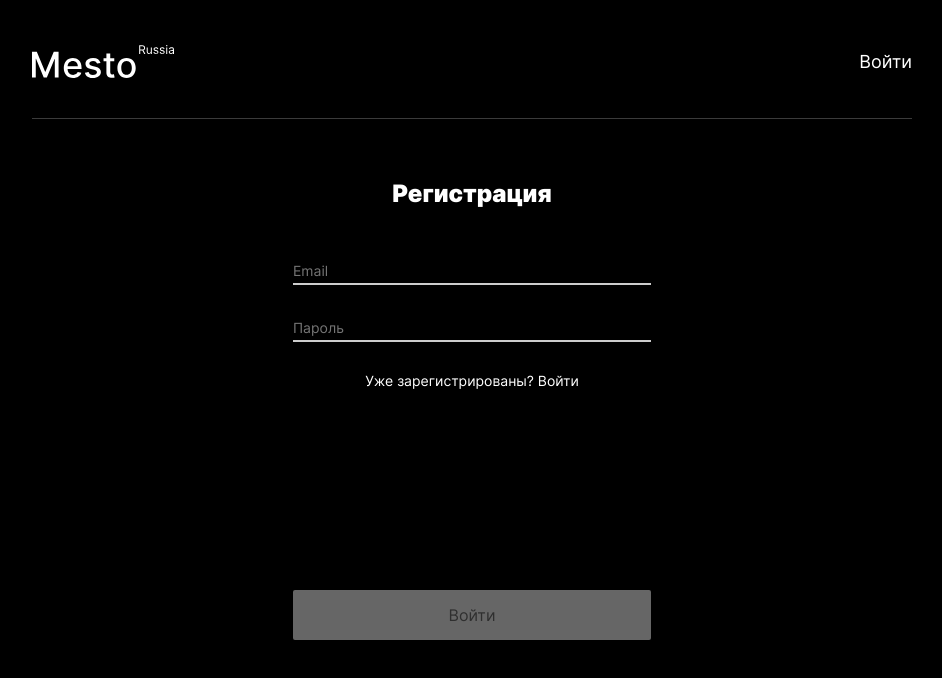
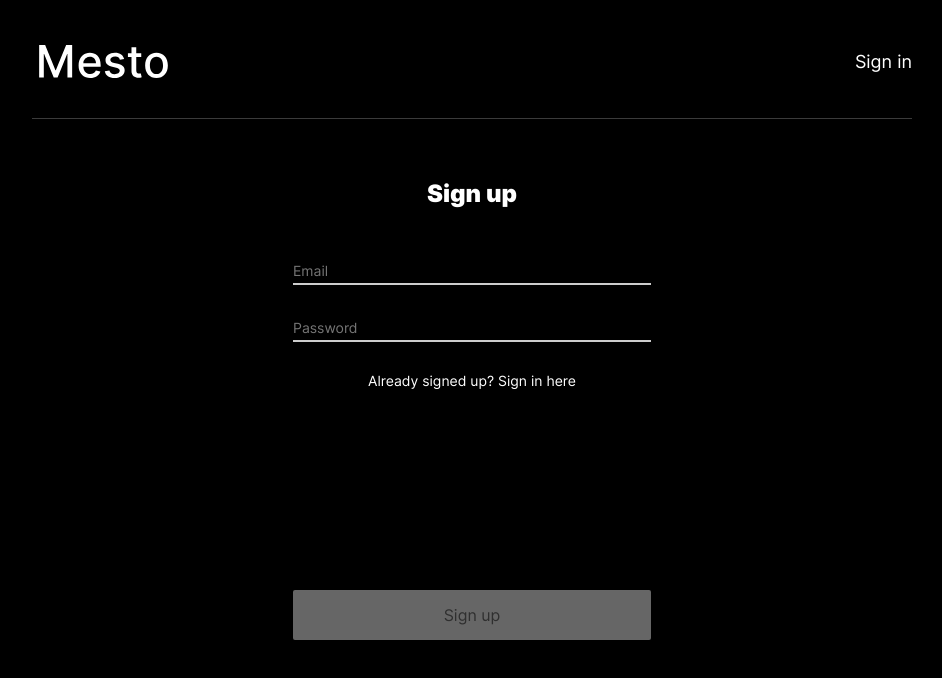
Before and after one commit to ststas/react-mesto-auth, a React (Create React App) app: page /signup in a window 1280 px wide. Shown: the top 678 px of the page, without its empty margins (168-1110 px from the left). Built offline with nearby package versions, Linux system fonts and the light colour scheme.

Commit message:
update mesto language

```diff
--- a/src/blocks/header/__logo/header__logo.css
+++ b/src/blocks/header/__logo/header__logo.css
@@ -2,7 +2,7 @@
   width: 104px;
   height: 24px;
   margin: 0 0 0 27px;
-  background-image: url(../../../images/header__logo.svg);
+  background-image: url(../../../images/header__logo_new.svg);
   background-size: contain;
   background-repeat: no-repeat;
   background-position: center center;
--- a/src/components/Footer.jsx
+++ b/src/components/Footer.jsx
@@ -1,7 +1,7 @@
 function Footer () {
   return (
     <footer className="footer">
-      <p className="footer__copyright">© 2023 Mesto Russia</p>
+      <p className="footer__copyright">© 2023 Mesto by Stanislav Zaitsev</p>
     </footer>
   )
 }
--- a/src/components/Header.jsx
+++ b/src/components/Header.jsx
@@ -4,7 +4,7 @@ function Header ({ isLoggedIn, onSignOut, userEmail, isBurgerOpen, onBurgerClick
   const location = useLocation();
 
   const linkPath = (location.pathname === '/signin') ? '/signup' : '/signin';
-  const linkText = (location.pathname === '/signin') ? 'Регистрация' : 'Войти';
+  const linkText = (location.pathname === '/signin') ? 'Sign up' : 'Sign in';
 
   return (
     <header className="header">
@@ -17,7 +17,7 @@ function Header ({ isLoggedIn, onSignOut, userEmail, isBurgerOpen, onBurgerClick
             </div>
             <div className="header__nav">
               <p className="header__nav-email">{userEmail}</p>
-              <button className="header__button-logout" onClick={onSignOut}>Выйти</button>
+              <button className="header__button-logout" onClick={onSignOut}>Sign out</button>
             </div>
           </>
           )
--- a/src/components/Login.jsx
+++ b/src/components/Login.jsx
@@ -12,13 +12,13 @@ function Login ({ onLogin, isLoading }){
 
   return (
     <div className="auth">
-      <h2 className="auth__title">Вход</h2>
+      <h2 className="auth__title">Sign in</h2>
       <Form
         name={'login'}
         formClassName={'auth__form'}
         onSubmit={handleSubmit}
         submitButtonClassName={`auth__submit-button ${!isValid && 'auth__submit-button_disabled'}`}
-        buttonText={`${isLoading ? 'Вход...' : 'Войти'}`}
+        buttonText={`${isLoading ? 'Signing in...' : 'Sign in'}`}
       >
         <Input
           type={'email'}
@@ -35,7 +35,7 @@ function Login ({ onLogin, isLoading }){
         <Input
           type={'password'}
           name={'password'}
-          placeHolder={'Пароль'}
+          placeHolder={'Password'}
           inputClassName={'auth__field'}
           required={true}
           minLength={''}
--- a/src/components/Popup/AddPlacePopup.jsx
+++ b/src/components/Popup/AddPlacePopup.jsx
@@ -19,8 +19,8 @@ function AddPlacePopup ({ isOpen, onClose, onAddPlace, isLoading }) {
   return (
     <PopupWithForm
       name='newplace'
-      title='Новое место'
-      buttonText={isLoading ? 'Создаем...' : 'Создать'}
+      title='New place adding'
+      buttonText={isLoading ? 'Adding...' : 'Add'}
       isOpen={isOpen}
       onClose={onClose}
       onSubmit={handleSubmit}
@@ -29,7 +29,7 @@ function AddPlacePopup ({ isOpen, onClose, onAddPlace, isLoading }) {
       <Input
         type={'text'}
         name={'name'}
-        placeHolder={'Название'}
+        placeHolder={'New place name'}
         inputClassName={`popup__field ${errors.name && 'popup__field_type_error'}`}
         required={true}
         minLength={'2'}
@@ -42,7 +42,7 @@ function AddPlacePopup ({ isOpen, onClose, onAddPlace, isLoading }) {
       <Input
         type={'url'}
         name={'link'}
-        placeHolder={'Ссылка на картинку'}
+        placeHolder={'Image link'}
         inputClassName={`popup__field ${errors.link && 'popup__field_type_error'}`}
         required={true}
         minLength={''}
--- a/src/components/Popup/DeleteCardPopup.jsx
+++ b/src/components/Popup/DeleteCardPopup.jsx
@@ -9,8 +9,8 @@ function DeleteCardPopup ({ isOpen, onClose, onDeleteCard, cardToDelete, isLoadi
   return (
     <PopupWithForm
       name='newplace-delete'
-      title='Вы уверены?'
-      buttonText={isLoading ? 'Удаляем...' : 'Да'}
+      title='Are you sure?'
+      buttonText={isLoading ? 'Deleting...' : 'Delete'}
       isOpen={isOpen}
       onClose={onClose}
       onSubmit={handleSubmit}
--- a/src/components/Popup/EditAvatarPopup.jsx
+++ b/src/components/Popup/EditAvatarPopup.jsx
@@ -18,8 +18,8 @@ function EditAvatarPopup ({ isOpen, onClose, onUpdateAvatar, isLoading }) {
   return (
     <PopupWithForm
       name='profile-avatar'
-      title='Обновить аватар'
-      buttonText={isLoading ? 'Сохранение...' : 'Сохранить'}
+      title='Avatar update'
+      buttonText={isLoading ? 'Updating...' : 'Update'}
       isOpen={isOpen}
       onClose={onClose}
       onSubmit={handleSubmit}
@@ -28,7 +28,7 @@ function EditAvatarPopup ({ isOpen, onClose, onUpdateAvatar, isLoading }) {
       <Input
         type={'url'}
         name={'avatar'}
-        placeHolder={'Ссылка на картинку'}
+        placeHolder={'Image link'}
         inputClassName={`popup__field popup__field_margin_top ${errors.avatar && 'popup__field_type_error'}`}
         required={true}
         minLength={''}
--- a/src/components/Popup/EditProfilePopup.jsx
+++ b/src/components/Popup/EditProfilePopup.jsx
@@ -22,8 +22,8 @@ function EditProfilePopup ({ isOpen, onClose, onUpdateUser, isLoading }) {
   return (
     <PopupWithForm
       name='profile'
-      title='Редактировать профиль'
-      buttonText={isLoading ? 'Сохранение...' : 'Сохранить'}
+      title='Profile edit'
+      buttonText={isLoading ? 'Saving...' : 'Save'}
       isOpen={isOpen}
       onClose={onClose}
       onSubmit={handleSubmit}
@@ -32,7 +32,7 @@ function EditProfilePopup ({ isOpen, onClose, onUpdateUser, isLoading }) {
       <Input
         type={'text'}
         name={'name'}
-        placeHolder={'Ваше имя'}
+        placeHolder={'Your name'}
         inputClassName={`popup__field ${errors.name && 'popup__field_type_error'}`}
         required={true}
         minLength={'2'}
@@ -44,7 +44,7 @@ function EditProfilePopup ({ isOpen, onClose, onUpdateUser, isLoading }) {
       <Input
         type={'text'}
         name={'about'}
-        placeHolder={'Ваша профессия'}
+        placeHolder={'About you'}
         inputClassName={`popup__field ${errors.about && 'popup__field_type_error'}`}
         required={true}
         minLength={'2'}
--- a/src/components/Popup/InfoTooltip.jsx
+++ b/src/components/Popup/InfoTooltip.jsx
@@ -9,10 +9,10 @@ function InfoTooltip ({ name, isOpen, onClose, isLogSuccessful }) {
         <img
           src={isLogSuccessful ? unionTrue : unionFalse}
           className="popup__image popup__image_type_info"
-          alt={isLogSuccessful ? 'Картинка с галочкой' : 'Картинка с крестиком'}
+          alt={isLogSuccessful ? 'picture with success sign' : 'picture with unsuccess sign'}
         />
         <h2 className="popup__title popup__title_type_info">
-          {isLogSuccessful ? 'Вы успешно \n зарегистрировались!' : 'Что-то пошло не так! \n Попробуйте ещё раз.'}
+          {isLogSuccessful ? 'You have successfully \n signed up!' : 'Something went wrong! \n Please, try again.'}
         </h2>
     </Popup>
   )
--- a/src/components/Register.jsx
+++ b/src/components/Register.jsx
@@ -14,13 +14,13 @@ function Register ({ onRegister, isLoading }){
 
   return (
     <div className="auth">
-      <h2 className="auth__title">Регистрация</h2>
+      <h2 className="auth__title">Sign up</h2>
       <Form
         name={'login'}
         formClassName={'auth__form'}
         onSubmit={handleSubmit}
         submitButtonClassName={`auth__submit-button ${!isValid && 'auth__submit-button_disabled'}`}
-        buttonText={`${isLoading ? 'Вход...' : 'Войти'}`}
+        buttonText={`${isLoading ? 'Signing up...' : 'Sign up'}`}
       >
         <Input
           type={'email'}
@@ -37,7 +37,7 @@ function Register ({ onRegister, isLoading }){
         <Input
           type={'password'}
           name={'password'}
-          placeHolder={'Пароль'}
+          placeHolder={'Password'}
           inputClassName={'auth__field'}
           required={true}
           minLength={''}
@@ -46,10 +46,9 @@ function Register ({ onRegister, isLoading }){
           onChange={handleChange}
         />
         <span className={`auth__error ${errors.password && `auth__error_visible`}`}>{errors.password}</span>
-        <Link to="/signin" className="auth__link">Уже зарегистрированы? Войти</Link>
+        <Link to="/signin" className="auth__link">Already signed up? Sign in here</Link>
       </Form>
     </div>
   )
-
 }
 export default Register
```
Also changed, not shown: src/images/header__logo_new.svg (added).
